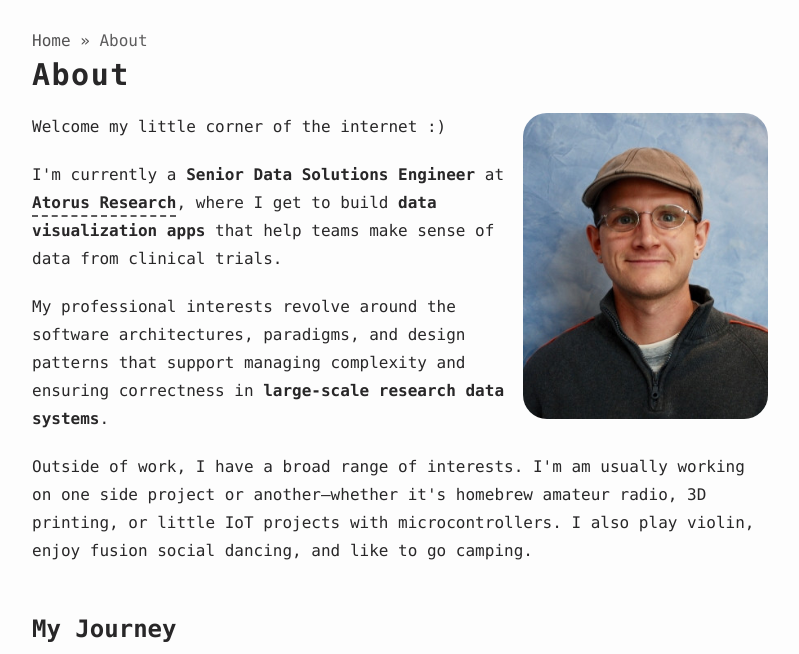
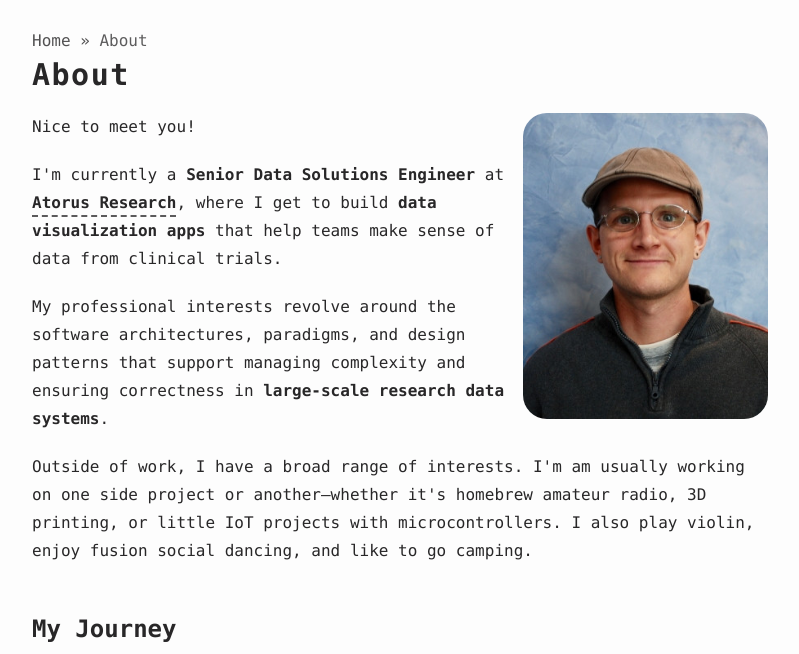
Before and after one commit to khusmann/khusmann.github.io, an Astro site: page /about in a window 1280 px wide. Shown: the part 88-742 px from the top of the page, without its empty margins (240-1039 px from the left). Built offline with nearby package versions, Linux system fonts and the light colour scheme; Astro itself is replaced by a stand-in of ours.

Commit message:
change intro on about

```diff
--- a/src/pages/about.mdx
+++ b/src/pages/about.mdx
@@ -13,7 +13,7 @@ import profile_pic from "@/assets/images/profile_pic.jpg";
   width="245px"
 />
 
-Welcome my little corner of the internet :)
+Nice to meet you!
 
 I'm currently a **Senior Data Solutions Engineer** at [**Atorus Research**](https://www.atorusresearch.com/), where I get to build **data visualization apps** that help teams make sense of data from clinical trials.
 
```
